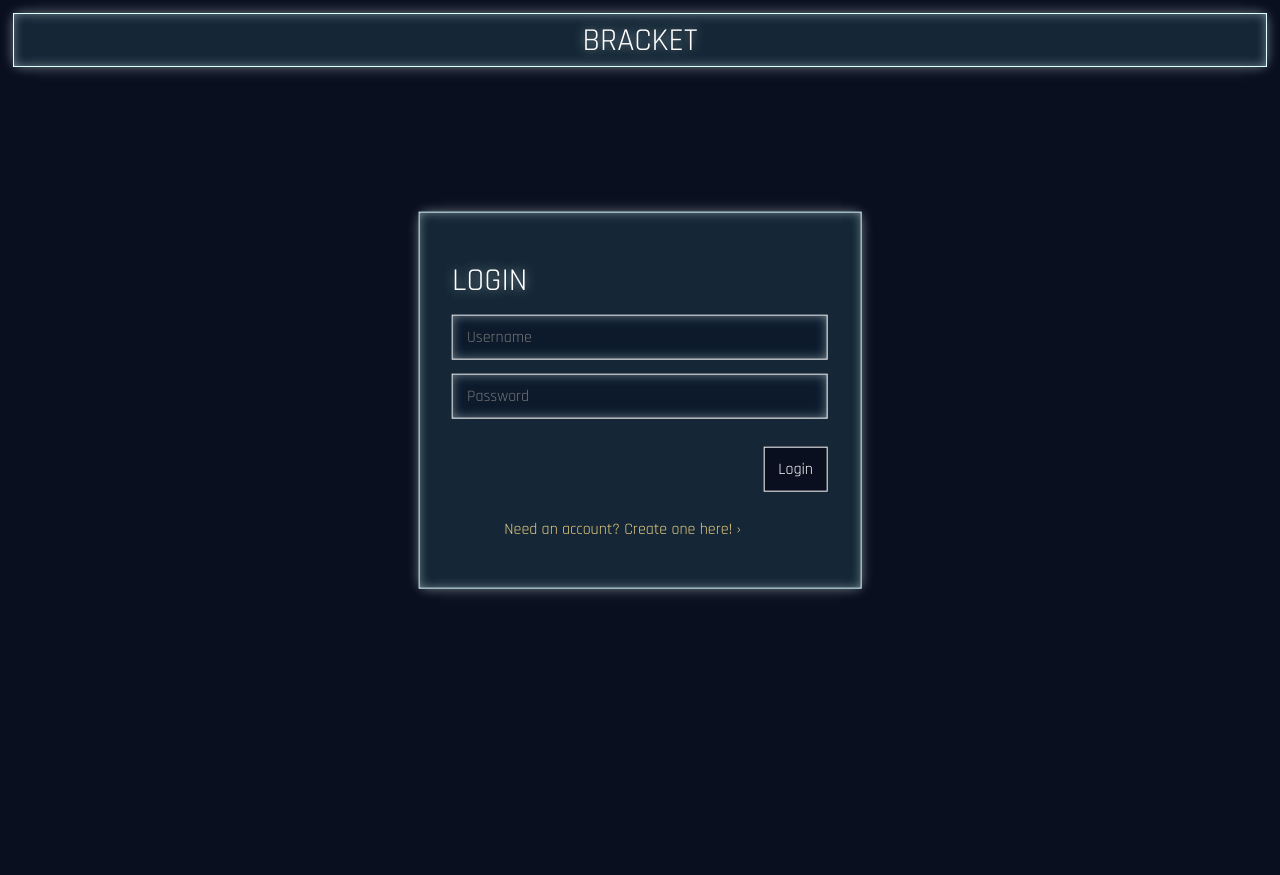
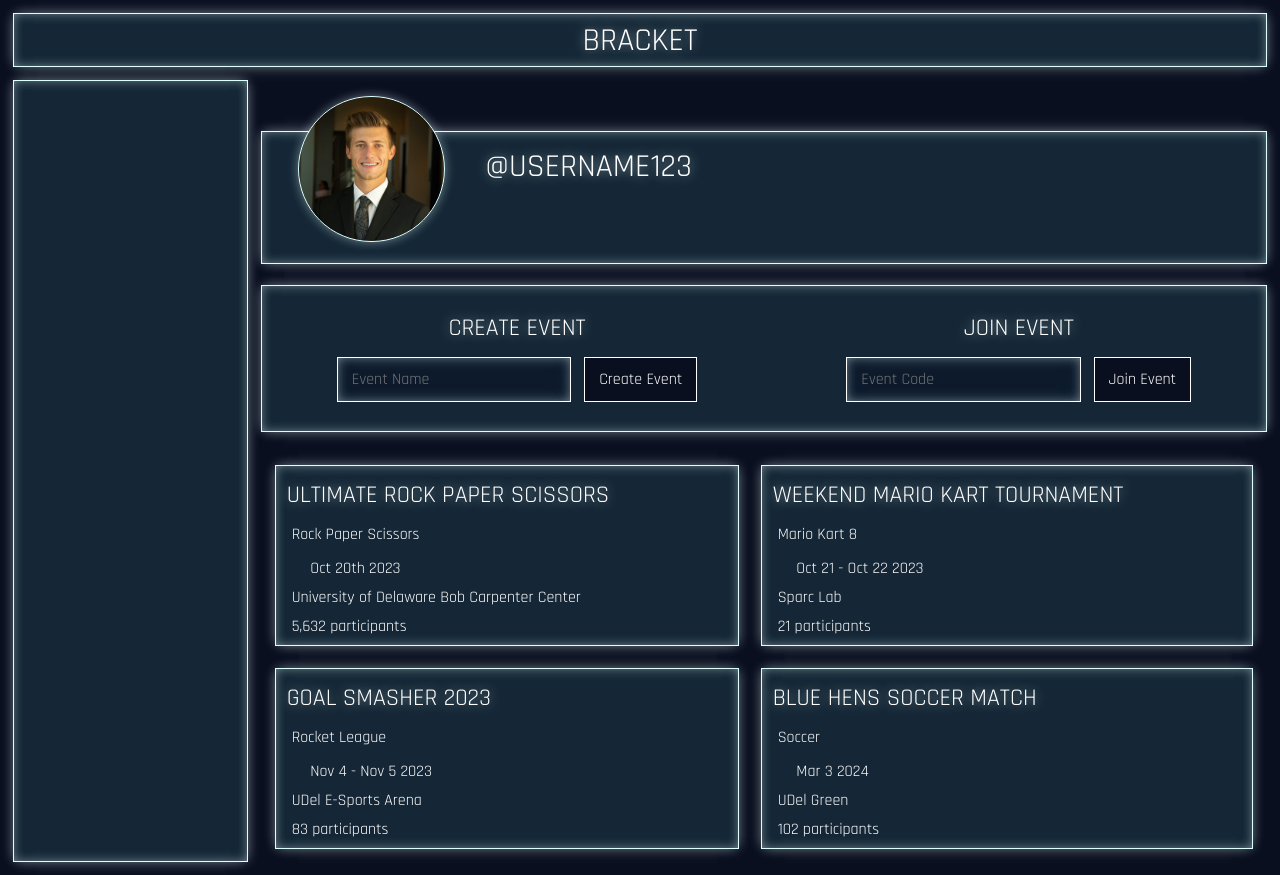
Before and after one commit to azroberts8/Bracket, a plain HTML site: page index.html in a window 1280 px wide. Before the commit the page ends 800 px from the top, so only its background shows below. Drawn offline with nearby package versions, Linux system fonts and the light colour scheme.

Commit message:
Dashboard mostly complete; material icons not working

```diff
--- a/index.html
+++ b/index.html
@@ -5,6 +5,26 @@
     <link rel="stylesheet" href="styles/main.css">
     <meta name="viewport" content="width=device-width, initial-scale=1.0">
     <title>Bracket</title>
+
+    <!-- https://material.io/resources/icons/?style=baseline -->
+<link href="https://fonts.googleapis.com/css2?family=Material+Icons"
+rel="stylesheet">
+
+<!-- https://material.io/resources/icons/?style=outline -->
+<link href="https://fonts.googleapis.com/css2?family=Material+Icons+Outlined"
+rel="stylesheet">
+
+<!-- https://material.io/resources/icons/?style=round -->
+<link href="https://fonts.googleapis.com/css2?family=Material+Icons+Round"
+rel="stylesheet">
+
+<!-- https://material.io/resources/icons/?style=sharp -->
+<link href="https://fonts.googleapis.com/css2?family=Material+Icons+Sharp"
+rel="stylesheet">
+
+<!-- https://material.io/resources/icons/?style=twotone -->
+<link href="https://fonts.googleapis.com/css2?family=Material+Icons+Two+Tone"
+rel="stylesheet">
 
     <script type="module" src="app.js" defer></script>
 </head>
@@ -21,6 +41,58 @@
             <br><br><br><br>
             <a href="#register">Need an account? Create one here!</a>
         </form>
+
+        <div class="dashboard">
+            <div class="window sidebar"></div>
+            <div class="main">
+                <div class="window profile">
+                    <div class="profileImage" style="background-image: url('profile-photo.jpg');"></div>
+                    <h1 class="profileName">@USERNAME123</h1>
+                </div>
+                <div class="window selectTournament">
+                    <div class="eventActionItem">
+                        <h2>CREATE EVENT</h2>
+                        <input type="text" placeholder="Event Name">
+                        <button>Create Event</button>
+                    </div>
+                    <div class="eventActionItem">
+                        <h2>JOIN EVENT</h2>
+                        <input type="text" placeholder="Event Code">
+                        <button>Join Event</button>
+                    </div>
+                </div>
+                <div class="tournamentSpread">
+                    <div class="window event">
+                        <h2>Ultimate Rock Paper Scissors</h2>
+                        <p>Rock Paper Scissors</p>
+                        <p class="date">Oct 20th 2023</p>
+                        <p class="location">University of Delaware Bob Carpenter Center</p>
+                        <p class="participants">5,632 participants</p>
+                    </div>
+                    <div class="window event">
+                        <h2>Weekend Mario Kart Tournament</h2>
+                        <p>Mario Kart 8</p>
+                        <p class="date">Oct 21 - Oct 22 2023</p>
+                        <p class="location">Sparc Lab</p>
+                        <p class="participants">21 participants</p>
+                    </div>
+                    <div class="window event">
+                        <h2>Goal Smasher 2023</h2>
+                        <p>Rocket League</p>
+                        <p class="date">Nov 4 - Nov 5 2023</p>
+                        <p class="location">UDel E-Sports Arena</p>
+                        <p class="participants">83 participants</p>
+                    </div>
+                    <div class="window event">
+                        <h2>Blue Hens Soccer Match</h2>
+                        <p>Soccer</p>
+                        <p class="date">Mar 3 2024</p>
+                        <p class="location">UDel Green</p>
+                        <p class="participants">102 participants</p>
+                    </div>
+                </div>
+            </div>
+        </div>
     </main>
     <footer></footer>
 </body>
--- /dev/null
+++ b/styles/dashboard.css
@@ -0,0 +1,79 @@
+.dashboard {
+    display: grid;
+    grid-template-columns: 176pt auto;
+    column-gap: 10pt;
+    margin: 10pt;
+}
+
+.dashboard .profile {
+    height: 100pt;
+    margin-top: 38pt;
+    margin-bottom: 16pt;
+}
+
+.dashboard .profile .profileImage {
+    display: inline-block;
+    margin: -27pt 27pt;
+    width: 110pt;
+    height: 110pt;
+    background-position: center;
+    background-size: cover;
+    background-repeat: no-repeat;
+    border-radius: 50%;
+    border: 1pt solid rgb(220, 255, 255);
+    box-shadow: 0px 0px 12px -3px rgba(255,255,255,0.5),0px 0px 15px 0px rgba(255,255,255,0.1),0px 0px 15px -3px rgba(115,252,252,0.1);
+}
+
+.dashboard .profile .profileName {
+    display: inline-block;
+    vertical-align: top;
+    margin: 10.5pt 0;
+}
+
+.dashboard .selectTournament {
+    height: 110pt;
+    width: 100%;
+    display: grid;
+    grid-template-columns: auto auto;
+    margin-bottom: 25pt;
+}
+
+.dashboard .selectTournament .eventActionItem h2 {
+    margin-top: 20pt
+}
+
+.dashboard .selectTournament .eventActionItem {
+    text-align: center;
+}
+
+.dashboard .selectTournament .eventActionItem input {
+    margin-right: 3.25pt;
+    margin-top: 0;
+}
+
+.dashboard .selectTournament .eventActionItem button {
+    margin-left: 3.25pt;
+    margin-top: 0;
+}
+
+.dashboard .tournamentSpread {
+    display: grid;
+    grid-template-columns: auto auto;
+    gap: 16pt;
+    margin: 10pt;
+}
+
+.dashboard .tournamentSpread .date::before {
+    font-family: 'Material Symbols Outlined';
+    font-weight: normal;
+    font-style: normal;
+    font-size: 24px;
+    line-height: 1;
+    letter-spacing: normal;
+    text-transform: none;
+    display: inline-block;
+    white-space: nowrap;
+    word-wrap: normal;
+    direction: ltr;
+    content: "\EBCC ";
+}
--- a/styles/login.css
+++ b/styles/login.css
@@ -1,5 +1,5 @@
 .login {
-    display: block;
+    display: none;
     position: absolute;
     top: 50%;
     left: 50%;
--- a/styles/main.css
+++ b/styles/main.css
@@ -1,5 +1,6 @@
 @import url('https://fonts.googleapis.com/css2?family=Rajdhani:wght@400;700&display=swap');
 @import url('login.css');
+@import url('dashboard.css');
 
 * {
     box-sizing: border-box;
@@ -70,6 +71,12 @@ a::after {
     content: ' ›';
 }
 
+p {
+    font-family: 'Rajdhani', sans-serif;
+    color: #fff;
+    margin: 6pt 12pt;
+}
+
 header {
     height: 40pt;
     margin: 10pt;
```
Also changed, not shown: profile-photo.jpg (added).
